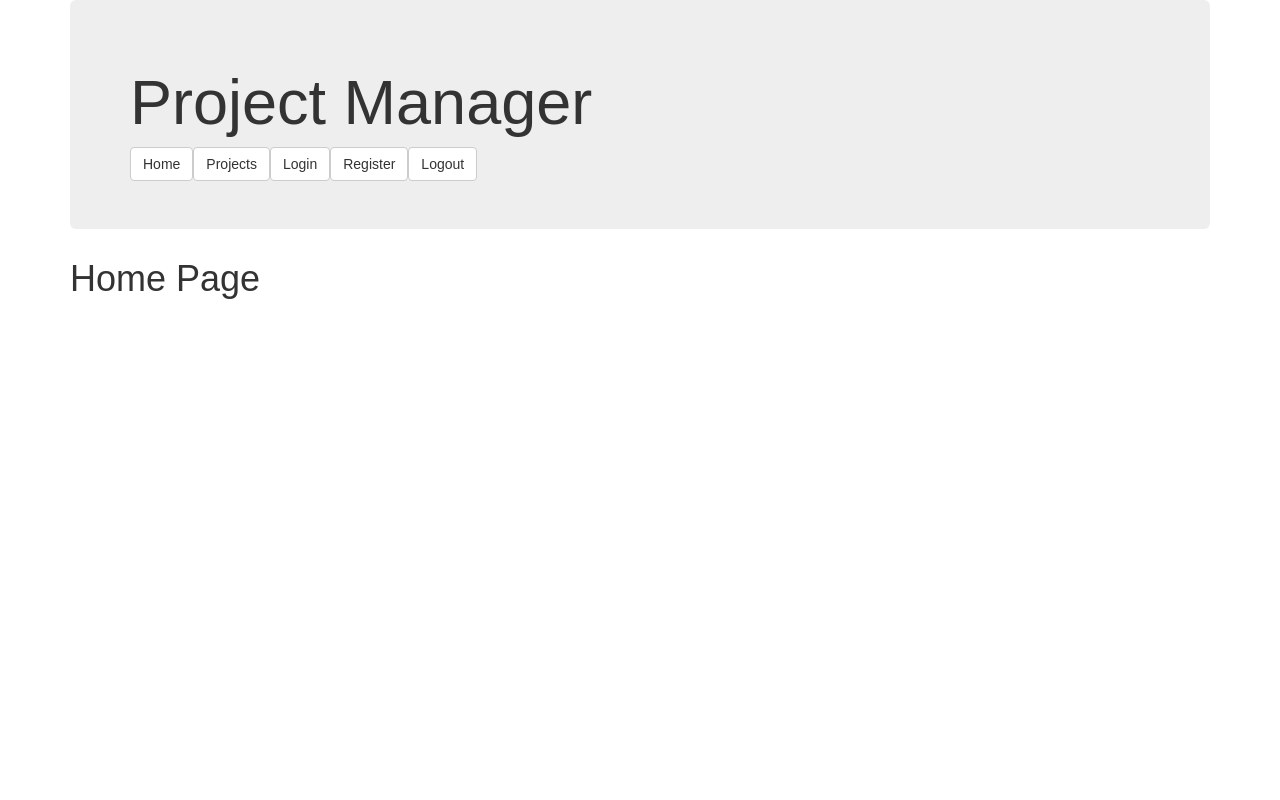
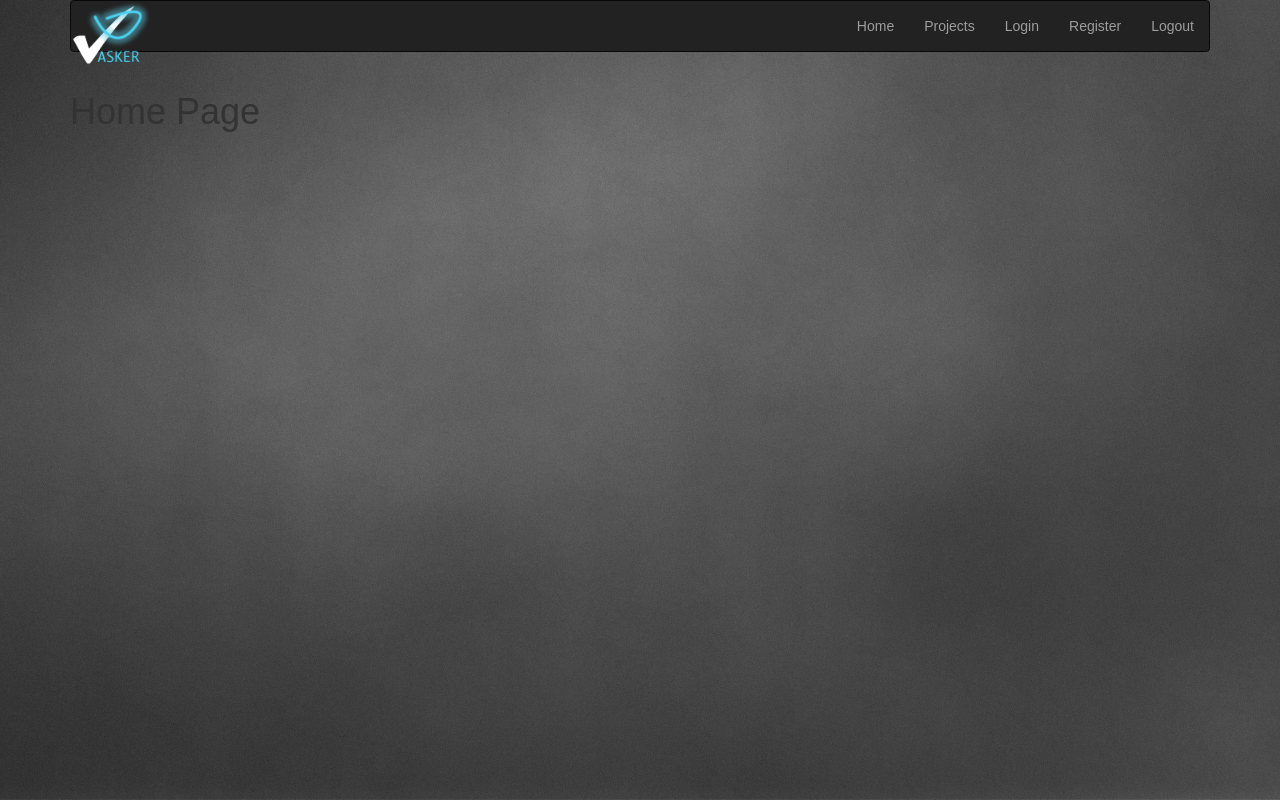
Before and after one commit to nikolaygornakov/Pasker, a React (Create React App) app: page / in a window 1280 px wide. Built offline with nearby package versions, Linux system fonts and the light colour scheme.

Commit message:
Heaader, navigation design changes.

```diff
--- a/src/App.css
+++ b/src/App.css
@@ -22,3 +22,25 @@
   from { transform: rotate(0deg); }
   to { transform: rotate(360deg); }
 }
+body {
+
+    width: 100%;
+    background: url(../public/wp.jpg);
+    background-repeat: no-repeat;
+    background-position: top left;
+    background-attachment: fixed;
+    background-size: cover;
+}
+
+.logo-data {
+  height: 100px;
+  width:100px;
+  margin-top: -15px;
+  margin-right: -15px;
+  margin-bottom: -15px;
+  margin-left: -15px;
+}
+
+.right-data {
+  float: right !important
+}
--- a/src/App.js
+++ b/src/App.js
@@ -1,7 +1,7 @@
 import React, { Component } from 'react';
 import {Link } from 'react-router';
-
-import Header from './components/Header';
+import Logo from '../public/logo.png'
+import Header from './components/Shared/Header';
 
 import './App.css';
 
@@ -10,11 +10,17 @@ class App extends Component {
         return (
             <div className="container">
                 <Header>
-                    <Link to="/" className="btn btn-default">Home</Link>
-                    <Link to="/projects" className="btn btn-default">Projects</Link>
-                    <Link to="/login" className="btn btn-default">Login</Link>
-                    <Link to="/register" className="btn btn-default">Register</Link>
-                    <Link to="/logout" className="btn btn-default">Logout</Link>
+
+                <nav className="navbar navbar-inverse ">
+                <a href="#" className="navbar-brand logo-data"> <img alt="Brand" height="80" src={Logo} width="80"/></a>
+                <ul className="nav navbar-nav right-data">
+                   <li> <Link to="/">Home</Link> </li>
+                   <li> <Link to="/projects">Projects</Link></li>
+                    <li><Link to="/login">Login</Link></li>
+                    <li><Link to="/register">Register</Link></li>
+                    <li><Link to="/logout">Logout</Link></li>
+                    </ul>
+                    </nav>
                 </Header>
                 {this.props.children}
             </div>
--- a/src/components/Header.js
+++ b/src/components/Shared/Header.js
@@ -3,10 +3,10 @@ import React, { Component } from 'react';
 class Header extends Component {
     render() {
         return (
-            <div className="jumbotron">
-                <h1>Project Manager</h1>
+            <div className="header clearfix">
+
                 <div>
-                    {this.props.children}
+                   {this.props.children}
                 </div>
             </div>
         );
```
Also changed, not shown: public/logo.png (added), public/wp.jpg (added), src/components/Shared/layout.css (added).
